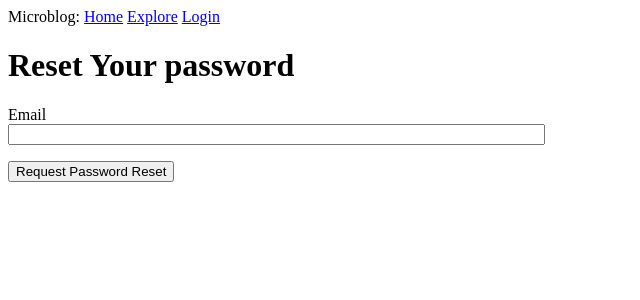
After one commit to out-running-27/microblog, a Flask app: page /reset_password_request in a window 1280 px wide. The commit adds this page. Shown: the top 300 px of the page, without its empty margins (0-640 px from the left). Run offline with Flask 2, Linux system fonts and the light colour scheme.

Commit message:
completed chapter 10 - Email Support

```diff
--- a/app/__init__.py
+++ b/app/__init__.py
@@ -6,6 +6,7 @@ from config import Config
 from flask_sqlalchemy import SQLAlchemy
 from flask_migrate import Migrate
 from flask_login import LoginManager
+from flask_mail import Mail
 
 app = Flask(__name__)
 app.config.from_object(Config)
@@ -13,6 +14,7 @@ db = SQLAlchemy(app)
 migrate = Migrate(app, db)
 login = LoginManager(app)
 login.login_view = 'login'
+mail = Mail(app)
 
 if not app.debug:
     if app.config['MAIL_SERVER']:
--- a/app/forms.py
+++ b/app/forms.py
@@ -31,6 +31,18 @@ class RegistrationForm(FlaskForm):
             raise ValidationError('Please use a different email address')
 
 
+class ResetPasswordRequestForm(FlaskForm):
+    email = StringField('Email', validators=[DataRequired(), Email()])
+    submit = SubmitField('Request Password Reset')
+
+
+class ResetPasswordForm(FlaskForm):
+    password = PasswordField('Password', validators=[DataRequired()])
+    password2 = PasswordField(
+        'Repeat Password', validators=[DataRequired(), EqualTo('password')])
+    submit = SubmitField('Request Password Reset')
+
+
 class EditProfileForm(FlaskForm):
     username = StringField('Username', validators=[DataRequired()])
     about_me = TextAreaField('About me', validators=[Length(min=0, max=140)])
--- a/app/routes.py
+++ b/app/routes.py
@@ -3,8 +3,10 @@ from flask import render_template, flash, redirect, url_for, request
 from werkzeug.urls import url_parse
 from flask_login import current_user, login_user, logout_user, login_required
 from app import app, db
-from app.forms import LoginForm, RegistrationForm, EditProfileForm, PostForm
+from app.forms import LoginForm, RegistrationForm, EditProfileForm, PostForm, ResetPasswordRequestForm,\
+    ResetPasswordForm
 from app.models import User, Post
+from app.email import send_password_reset_email
 
 
 @app.before_request
@@ -87,6 +89,37 @@ def register():
     return render_template('register.html', title='Register', form=form)
 
 
+@app.route('/reset_password_request', methods=['GET', 'POST'])
+def reset_password_request():
+    if current_user.is_authenticated:
+        return redirect(url_for('index'))
+    form = ResetPasswordRequestForm()
+    if form.validate_on_submit():
+        user = User.query.filter_by(email=form.email.data).first()
+        if user:
+            send_password_reset_email(user)
+        flash('Check your email for the instructions to reset your password')
+        return redirect(url_for('login'))
+    return render_template('reset_password_request.html',
+                           title='Reset Password', form=form)
+
+
+@app.route('/reset_password/<token>', methods=['GET', 'POST'])
+def reset_password(token):
+    if current_user.is_authenticated:
+        return redirect(url_for('index'))
+    user = User.verify_reset_password(token)
+    if not user:
+        return redirect(url_for('index'))
+    form = ResetPasswordForm()
+    if form.validate_on_submit():
+        user.set_password(form.password.data)
+        db.session.commit()
+        flash('Your password has been reset')
+        return redirect(url_for('login'))
+    return render_template('reset_password.html', form=form)
+
+
 @app.route('/user/<username>')
 @login_required
 def user(username):
--- a/app/templates/login.html
+++ b/app/templates/login.html
@@ -22,4 +22,8 @@
         <p>{{ form.submit() }}</p>
     </form>
     <p>New User? <a href="{{ url_for('register') }}">Click to Register!</a></p>
+    <p>
+        Forgot Your Password?
+        <a href="{{ url_for('reset_password_request') }}">Click to Reset It</a>
+    </p>
 {% endblock %}
--- /dev/null
+++ b/app/templates/reset_password_request.html
@@ -0,0 +1,16 @@
+{% extends "base.html" %}
+
+{% block content %}
+<h1>Reset Your password</h1>
+<form action="" method="post">
+    {{ form.hidden_tag() }}
+    <p>
+        {{ form.email.label }}<br>
+        {{ form.email(size=64) }}<br>
+        {% for error in form.email.errors %}
+        <span style="color: red;">[{{ error }}]</span>
+        {% endfor %}
+    </p>
+    <p>{{ form.submit() }}</p>
+</form>
+{% endblock %}
```
Also changed, not shown: app/email.py (added, +27 -0 lines), app/models.py (+17 -1 lines), app/templates/email/reset_password.html (added, +12 -0 lines), app/templates/email/reset_password.txt (added, +11 -0 lines), app/templates/reset_password.html (added, +23 -0 lines).
